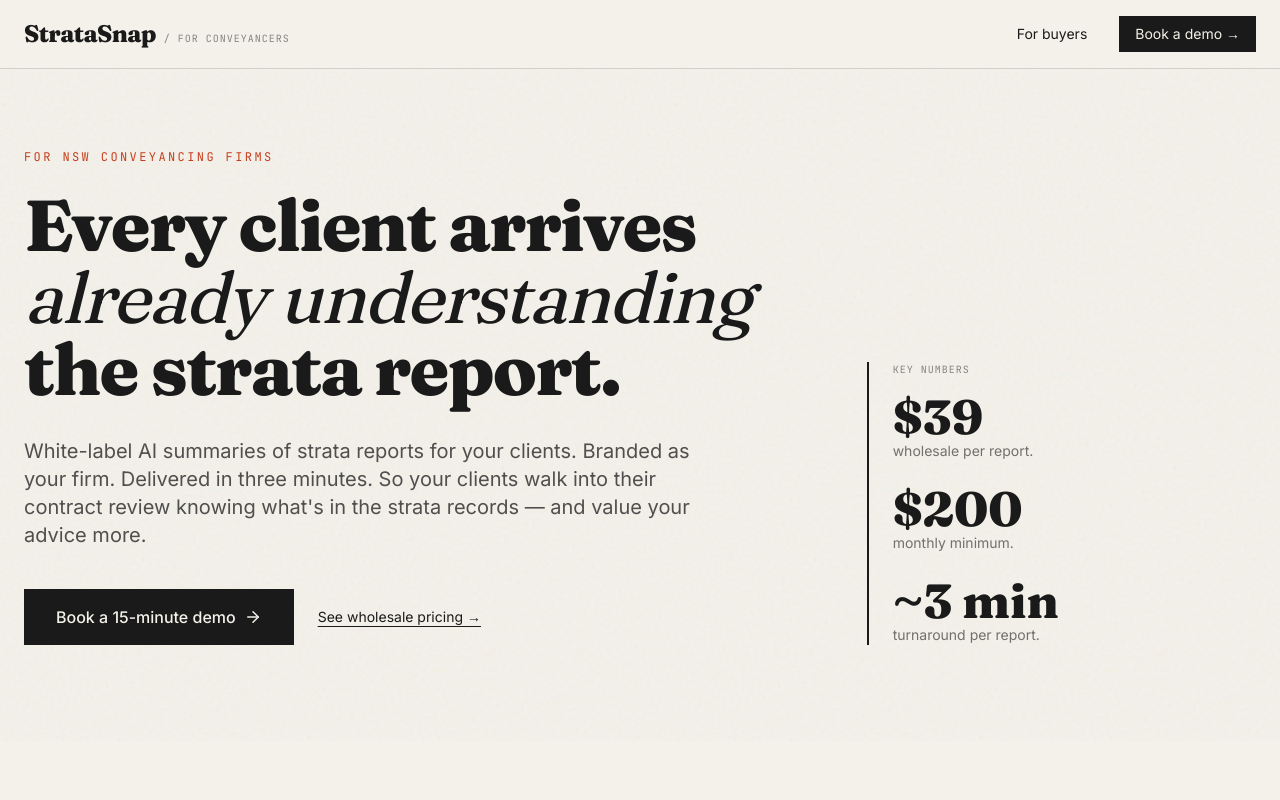
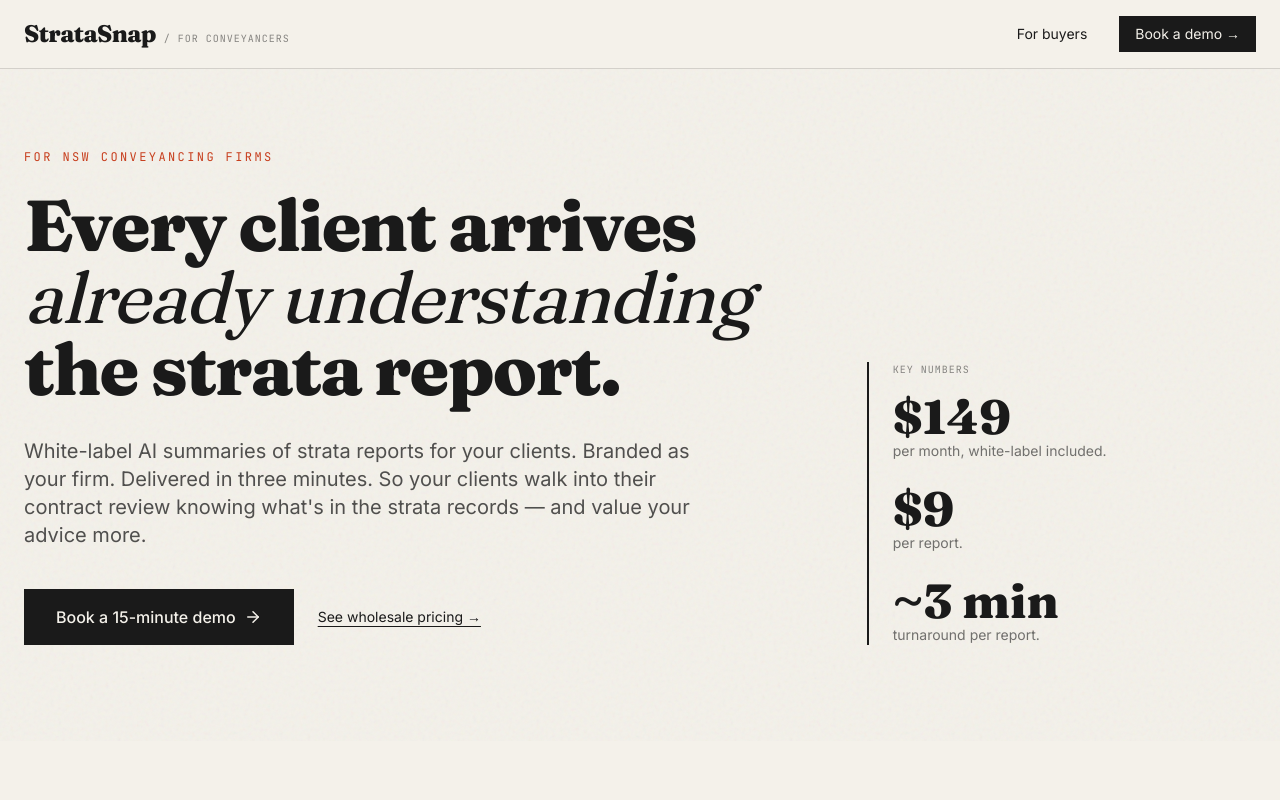
Before and after one commit to Oilheater/stratasnap, a Next.js app: page /conveyancers in a window 1280 px wide. Shown: the top 800 px of the page. Built offline with nearby package versions, Linux system fonts and the light colour scheme.

Commit message:
Conveyancer pricing: 149/mo platform (white-label incl) + 9/report, 2-card layout

```diff
--- a/app/conveyancers/ConveyancersClient.jsx
+++ b/app/conveyancers/ConveyancersClient.jsx
@@ -89,12 +89,12 @@
               <div className="mono text-[10px] uppercase tracking-widest text-ink/50 mb-2">Key numbers</div>
               <div className="space-y-6 mt-4">
                 <div>
-                  <div className="serif text-5xl font-bold">$39</div>
-                  <div className="text-sm text-ink/60">wholesale per report.</div>
+                  <div className="serif text-5xl font-bold">$149</div>
+                  <div className="text-sm text-ink/60">per month, white-label included.</div>
                 </div>
                 <div>
-                  <div className="serif text-5xl font-bold">$200</div>
-                  <div className="text-sm text-ink/60">monthly minimum.</div>
+                  <div className="serif text-5xl font-bold">$9</div>
+                  <div className="text-sm text-ink/60">per report.</div>
                 </div>
                 <div>
                   <div className="serif text-5xl font-bold">~3 min</div>
@@ -288,16 +288,31 @@
             </div>
             <div className="md:col-span-6 md:col-start-7 flex items-end">
               <p className="text-ink/75 leading-relaxed">
-                Pay only for reports you use. Minimum monthly commitment covers our operating costs. Cancel any time with 30 days' notice.
+                A flat monthly platform fee gives you white-label access; you pay a low per-report price on top. No lock-in - month to month, cancel any time.
               </p>
             </div>
           </div>
 
-          <div className="grid md:grid-cols-3 gap-6">
+          <div className="grid md:grid-cols-2 gap-6">
+            <div className="border-2 border-red p-8 bg-ink text-cream relative">
+              <div className="absolute -top-3 left-6 bg-red text-cream mono text-[10px] uppercase tracking-widest px-2 py-1">
+                Partner plan
+              </div>
+              <div className="mono text-[10px] uppercase tracking-widest text-gold mb-2">Platform</div>
+              <div className="serif text-6xl font-bold mb-1">$149</div>
+              <div className="text-sm text-cream/60 mb-6">per month, white-label included</div>
+              <ul className="space-y-2 text-sm text-cream/85">
+                <li className="flex gap-2"><CheckCircle2 size={16} className="text-gold mt-0.5 shrink-0" /> Your logo and colours on every report</li>
+                <li className="flex gap-2"><CheckCircle2 size={16} className="text-gold mt-0.5 shrink-0" /> Branded upload URL (reports.yourfirm.com.au)</li>
+                <li className="flex gap-2"><CheckCircle2 size={16} className="text-gold mt-0.5 shrink-0" /> Firm dashboard and report history</li>
+                <li className="flex gap-2"><CheckCircle2 size={16} className="text-gold mt-0.5 shrink-0" /> Month to month, cancel any time</li>
+              </ul>
+            </div>
+
             <div className="border border-ink/30 p-8 bg-cream">
-              <div className="mono text-[10px] uppercase tracking-widest text-ink/50 mb-2">Per-report</div>
-              <div className="serif text-6xl font-bold mb-1">$39</div>
-              <div className="text-sm text-ink/60 mb-6">wholesale per summary</div>
+              <div className="mono text-[10px] uppercase tracking-widest text-ink/50 mb-2">Per report</div>
+              <div className="serif text-6xl font-bold mb-1">$9</div>
+              <div className="text-sm text-ink/60 mb-6">per summary, on top of the platform fee</div>
               <ul className="space-y-2 text-sm text-ink/80">
                 <li className="flex gap-2"><CheckCircle2 size={16} className="text-ink/40 mt-0.5 shrink-0" /> Full plain-English summary</li>
                 <li className="flex gap-2"><CheckCircle2 size={16} className="text-ink/40 mt-0.5 shrink-0" /> Every finding page-cited</li>
@@ -305,37 +320,10 @@
                 <li className="flex gap-2"><CheckCircle2 size={16} className="text-ink/40 mt-0.5 shrink-0" /> PDF + browser version</li>
               </ul>
             </div>
-
-            <div className="border-2 border-red p-8 bg-ink text-cream relative">
-              <div className="absolute -top-3 left-6 bg-red text-cream mono text-[10px] uppercase tracking-widest px-2 py-1">
-                Standard plan
-              </div>
-              <div className="mono text-[10px] uppercase tracking-widest text-gold mb-2">Monthly minimum</div>
-              <div className="serif text-6xl font-bold mb-1">$200</div>
-              <div className="text-sm text-cream/60 mb-6">per month</div>
-              <ul className="space-y-2 text-sm text-cream/85">
-                <li className="flex gap-2"><CheckCircle2 size={16} className="text-gold mt-0.5 shrink-0" /> Covers ~5 reports/mo included</li>
-                <li className="flex gap-2"><CheckCircle2 size={16} className="text-gold mt-0.5 shrink-0" /> Additional reports at $39 each</li>
-                <li className="flex gap-2"><CheckCircle2 size={16} className="text-gold mt-0.5 shrink-0" /> Unused reports don't roll over</li>
-                <li className="flex gap-2"><CheckCircle2 size={16} className="text-gold mt-0.5 shrink-0" /> 30-day cancellation notice</li>
-              </ul>
-            </div>
-
-            <div className="border border-ink/30 p-8 bg-cream">
-              <div className="mono text-[10px] uppercase tracking-widest text-ink/50 mb-2">White-label add-on</div>
-              <div className="serif text-6xl font-bold mb-1">$150</div>
-              <div className="text-sm text-ink/60 mb-6">one-off setup</div>
-              <ul className="space-y-2 text-sm text-ink/80">
-                <li className="flex gap-2"><CheckCircle2 size={16} className="text-ink/40 mt-0.5 shrink-0" /> Your logo on all outputs</li>
-                <li className="flex gap-2"><CheckCircle2 size={16} className="text-ink/40 mt-0.5 shrink-0" /> Branded upload URL</li>
-                <li className="flex gap-2"><CheckCircle2 size={16} className="text-ink/40 mt-0.5 shrink-0" /> Custom firm colours</li>
-                <li className="flex gap-2"><CheckCircle2 size={16} className="text-ink/40 mt-0.5 shrink-0" /> Set up within 5 business days</li>
-              </ul>
-            </div>
           </div>
 
           <p className="text-sm text-ink/60 mt-8 text-center">
-            All prices in AUD, excluding GST. Volume discounts available for firms processing 30+ reports/month.
+            All prices in AUD, excluding GST. Volume pricing available for firms processing 30+ reports per month.
           </p>
         </div>
       </section>
```
